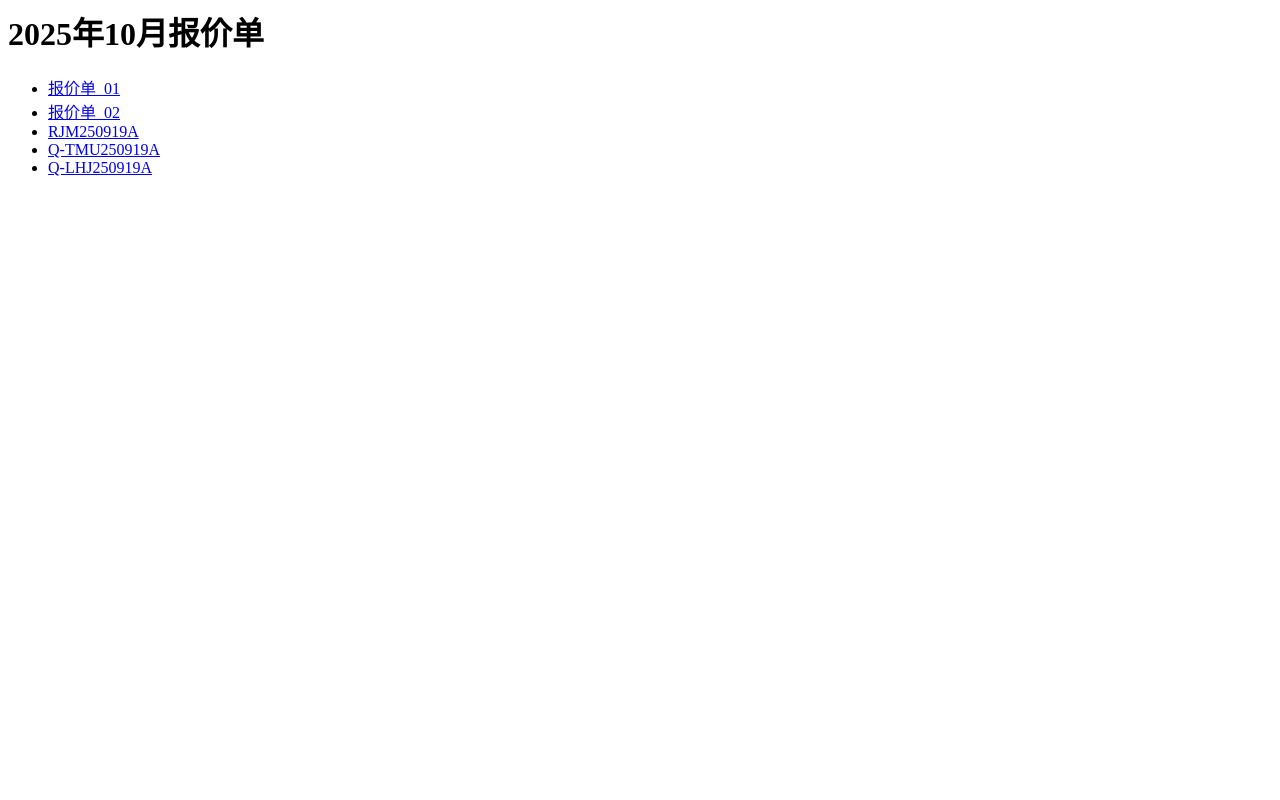
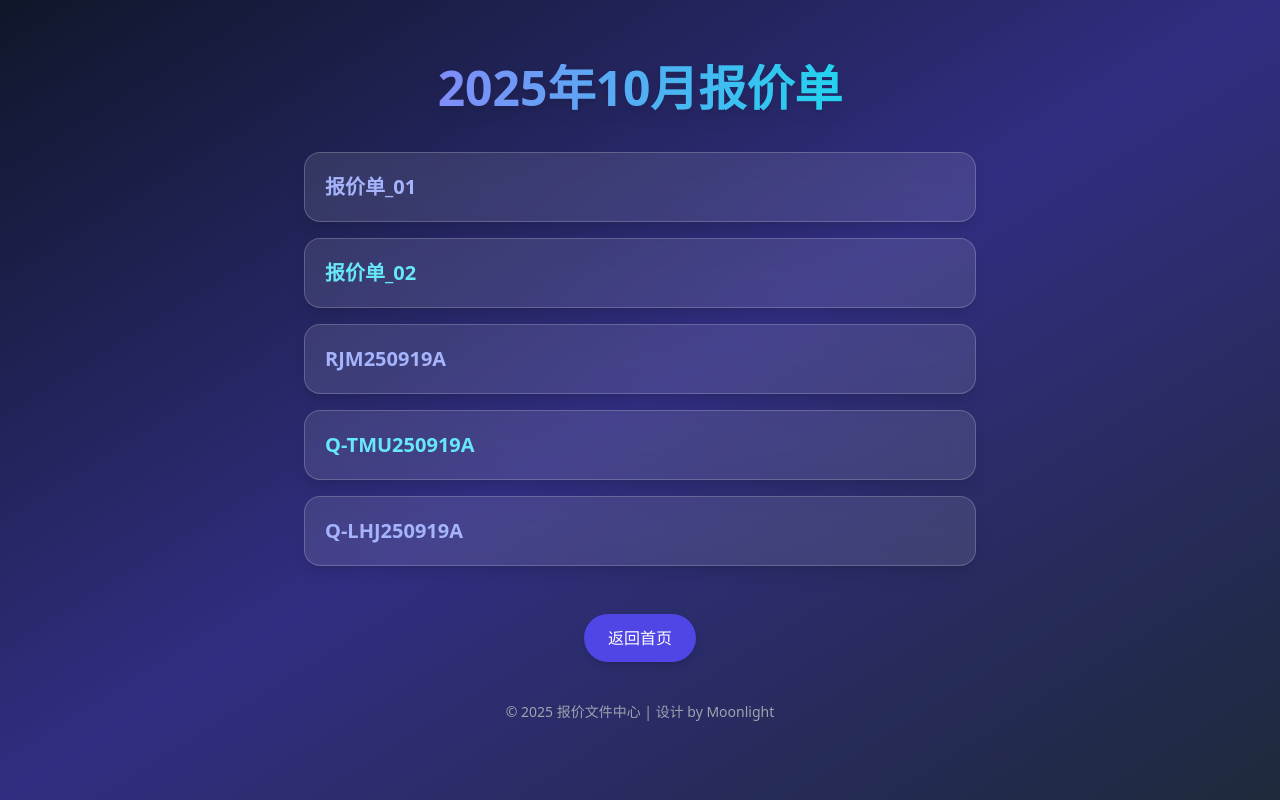
Before and after one commit to kmoonlightneon-source/quotation-list, a plain HTML site: page 2025-10/index.html in a window 1280 px wide. Drawn offline with nearby package versions, Linux system fonts and the light colour scheme.

Commit message:
Update index.html

```diff
--- a/2025-10/index.html
+++ b/2025-10/index.html
@@ -1,8 +1,63 @@
-<h1>2025年10月报价单</h1>
-<ul>
-  <li><a href="报价单_01.html">报价单_01</a></li>
-  <li><a href="CBE250919A.html">报价单_02</a></li>
-  <li><a href="RJM250919A.html">RJM250919A</a></li>
-  <li><a href="Q-ZAK251010A.html">Q-TMU250919A</a></li>
-  <li><a href="Q-LHJ250919A.html">Q-LHJ250919A</a></li>
-</ul>
+<!DOCTYPE html>
+<html lang="zh-CN">
+<head>
+  <meta charset="UTF-8">
+  <meta name="viewport" content="width=device-width, initial-scale=1.0">
+  <title>2025年10月报价单</title>
+  <script src="https://cdn.tailwindcss.com"></script>
+</head>
+
+<body class="min-h-screen bg-gradient-to-br from-slate-900 via-indigo-900 to-slate-800 flex flex-col items-center py-16 text-white font-sans">
+
+  <h1 class="text-4xl md:text-5xl font-bold mb-10 bg-gradient-to-r from-indigo-400 to-cyan-400 text-transparent bg-clip-text drop-shadow-lg">
+    2025年10月报价单
+  </h1>
+
+  <ul class="w-11/12 max-w-2xl space-y-4">
+    <li>
+      <a href="报价单_01.html"
+         class="block p-5 bg-white/10 backdrop-blur-md rounded-2xl border border-white/20 hover:scale-105 hover:bg-white/20 transition duration-300 shadow-lg">
+        <span class="text-xl font-semibold text-indigo-300">报价单_01</span>
+      </a>
+    </li>
+
+    <li>
+      <a href="CBE250919A.html"
+         class="block p-5 bg-white/10 backdrop-blur-md rounded-2xl border border-white/20 hover:scale-105 hover:bg-white/20 transition duration-300 shadow-lg">
+        <span class="text-xl font-semibold text-cyan-300">报价单_02</span>
+      </a>
+    </li>
+
+    <li>
+      <a href="RJM250919A.html"
+         class="block p-5 bg-white/10 backdrop-blur-md rounded-2xl border border-white/20 hover:scale-105 hover:bg-white/20 transition duration-300 shadow-lg">
+        <span class="text-xl font-semibold text-indigo-300">RJM250919A</span>
+      </a>
+    </li>
+
+    <li>
+      <a href="Q-ZAK251010A.html"
+         class="block p-5 bg-white/10 backdrop-blur-md rounded-2xl border border-white/20 hover:scale-105 hover:bg-white/20 transition duration-300 shadow-lg">
+        <span class="text-xl font-semibold text-cyan-300">Q-TMU250919A</span>
+      </a>
+    </li>
+
+    <li>
+      <a href="Q-LHJ250919A.html"
+         class="block p-5 bg-white/10 backdrop-blur-md rounded-2xl border border-white/20 hover:scale-105 hover:bg-white/20 transition duration-300 shadow-lg">
+        <span class="text-xl font-semibold text-indigo-300">Q-LHJ250919A</span>
+      </a>
+    </li>
+  </ul>
+
+  <a href="/"
+     class="mt-12 inline-block px-6 py-3 bg-indigo-600 hover:bg-indigo-500 rounded-full shadow-md transition duration-300 text-white font-medium">
+    返回首页
+  </a>
+
+  <footer class="mt-10 text-sm text-gray-400">
+    © 2025 报价文件中心 | 设计 by Moonlight
+  </footer>
+
+</body>
+</html>
```
